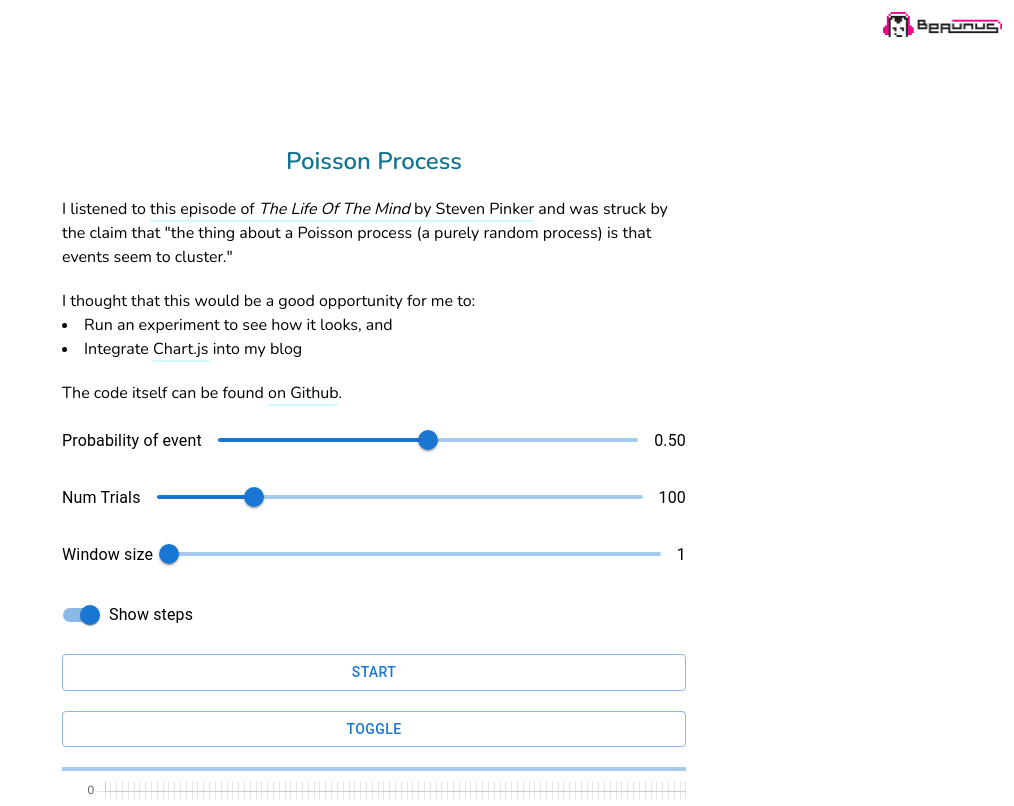
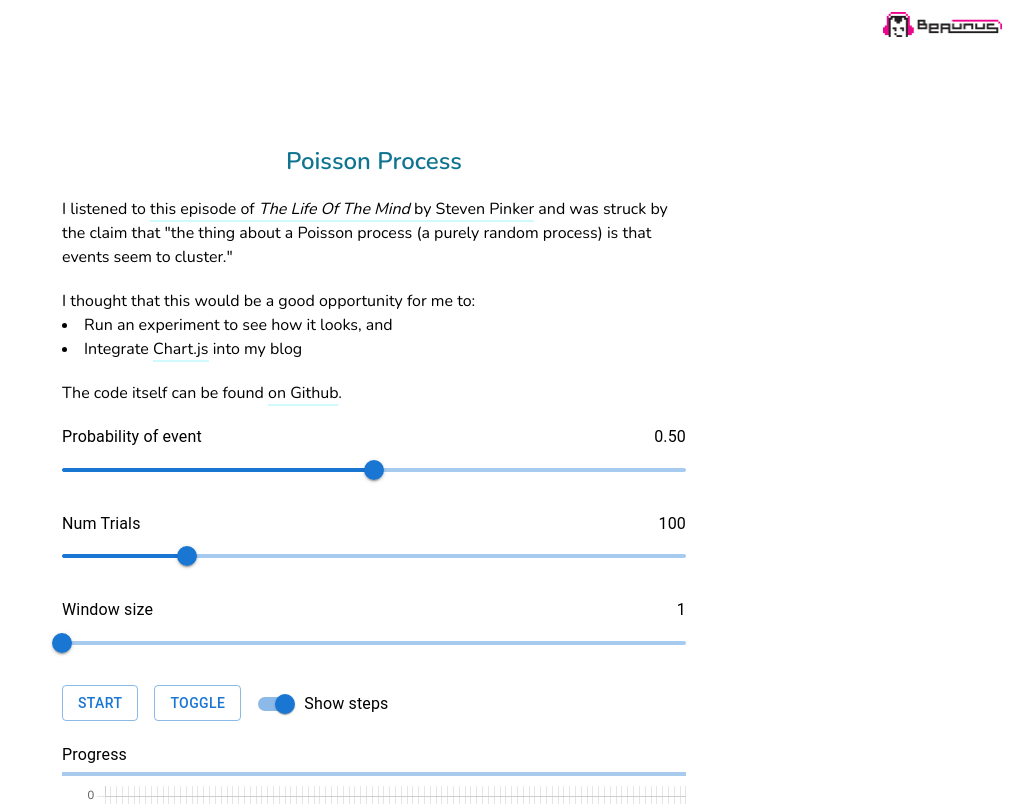
Before and after one commit to beaunus/beaunus.com, a Next.js app: page /blog/poisson in a window 1280 px wide. Shown: the top 806 px of the page, without its empty margins (266-1280 px from the left). Built offline with nearby package versions, Linux system fonts and the light colour scheme.

Commit message:
feature: improve layout

```diff
--- a/pages/blog/poisson.tsx
+++ b/pages/blog/poisson.tsx
@@ -1,8 +1,5 @@
 import Box from "@mui/material/Box";
 import Button from "@mui/material/Button";
-import CircularProgress, {
-  CircularProgressProps,
-} from "@mui/material/CircularProgress";
 import FormControlLabel from "@mui/material/FormControlLabel";
 import Grid from "@mui/material/Grid";
 import LinearProgress from "@mui/material/LinearProgress";
@@ -160,12 +157,19 @@ const Poisson: NextPage = () => {
 
             <Box>
               <Grid alignItems="center" container spacing={2}>
+                <Grid item xs>
+                  <Typography gutterBottom>
+                    <Tooltip title="How likely is the event?">
+                      <span>Probability of event</span>
+                    </Tooltip>
+                  </Typography>
+                </Grid>
                 <Grid item>
-                  <Tooltip title="How likely is the event?">
-                    <Typography gutterBottom>Probability of event</Typography>
-                  </Tooltip>
+                  <Typography gutterBottom>
+                    {probabilityOfEvent.toFixed(2)}
+                  </Typography>
                 </Grid>
-                <Grid item xs>
+              </Grid>
               <Slider
                 max={100}
                 min={0}
@@ -174,24 +178,22 @@ const Poisson: NextPage = () => {
                 }
                 value={probabilityOfEvent * 100}
               />
+            </Box>
+            <Box>
+              <Grid alignItems="center" container spacing={2}>
+                <Grid item xs>
+                  <Typography gutterBottom>
+                    <Tooltip title="How many individual events do you want to do?">
+                      <span>Num Trials</span>
+                    </Tooltip>
+                  </Typography>
                 </Grid>
                 <Grid item>
                   <Typography gutterBottom>
-                    {(Math.round(probabilityOfEvent * 100) / 100)
-                      .toLocaleString()
-                      .padEnd(4, "0")}
+                    {(10 ** numTrialsExponent).toLocaleString()}
                   </Typography>
                 </Grid>
               </Grid>
-            </Box>
-            <Box>
-              <Grid alignItems="center" container spacing={2}>
-                <Grid item>
-                  <Tooltip title="How many individual events do you want to do?">
-                    <Typography gutterBottom>Num Trials</Typography>
-                  </Tooltip>
-                </Grid>
-                <Grid item xs>
               <Slider
                 max={10}
                 min={0}
@@ -200,22 +202,22 @@ const Poisson: NextPage = () => {
                 }
                 value={numTrialsExponent}
               />
+            </Box>
+            <Box>
+              <Grid alignItems="center" container spacing={2}>
+                <Grid item xs>
+                  <Typography gutterBottom>
+                    <Tooltip title="After how many individual events do you want to 'peek' at the results so far?">
+                      <span>Window size</span>
+                    </Tooltip>
+                  </Typography>
                 </Grid>
                 <Grid item>
                   <Typography gutterBottom>
-                    {(10 ** numTrialsExponent).toLocaleString()}
+                    {(10 ** windowSizeExponent).toLocaleString()}
                   </Typography>
                 </Grid>
               </Grid>
-            </Box>
-            <Box>
-              <Grid alignItems="center" container spacing={2}>
-                <Grid item>
-                  <Tooltip title="After how many individual events do you want to 'peek' at the results so far?">
-                    <Typography gutterBottom>Window size</Typography>
-                  </Tooltip>
-                </Grid>
-                <Grid item xs>
               <Slider
                 max={10}
                 min={0}
@@ -224,15 +226,38 @@ const Poisson: NextPage = () => {
                 }
                 value={windowSizeExponent}
               />
+            </Box>
+            <Grid container spacing={2} width="100%">
+              <Grid item>
+                <Button
+                  onClick={() => {
+                    currentExperiment?.pause();
+                    const a = generateExperiment();
+                    setCurrentExperiment(a);
+                    a.performExperiment();
+                  }}
+                  variant="outlined"
+                >
+                  <Tooltip title="Start a new experiment with the above configuration">
+                    <span>Start</span>
+                  </Tooltip>
+                </Button>
               </Grid>
               <Grid item>
-                  <Typography gutterBottom>
-                    {(10 ** windowSizeExponent).toLocaleString()}
-                  </Typography>
+                <Button
+                  onClick={() => {
+                    currentExperiment?.isRunning()
+                      ? currentExperiment?.pause()
+                      : currentExperiment?.performExperiment();
+                  }}
+                  variant="outlined"
+                >
+                  <Tooltip title="Pause or resume the currently running experiment">
+                    <span>Toggle</span>
+                  </Tooltip>
+                </Button>
               </Grid>
-              </Grid>
-            </Box>
-            <Tooltip title="Do you want to 'peek' at the results throughout the experiment?">
+              <Grid item>
                 <FormControlLabel
                   control={
                     <Switch
@@ -242,38 +267,19 @@ const Poisson: NextPage = () => {
                       }
                     />
                   }
-                label="Show steps"
+                  label={
+                    <Tooltip title="Do you want to 'peek' at the results throughout the experiment?">
+                      <span>Show steps</span>
+                    </Tooltip>
+                  }
                 />
-            </Tooltip>
-            <Tooltip title="Start a new experiment with the above configuration">
-              <Button
-                onClick={() => {
-                  currentExperiment?.pause();
-                  const a = generateExperiment();
-                  setCurrentExperiment(a);
-                  a.performExperiment();
-                }}
-                variant="outlined"
-              >
-                Start
-              </Button>
-            </Tooltip>
-            <Tooltip title="Pause or resume the currently running experiment">
-              <Button
-                onClick={() => {
-                  currentExperiment?.isRunning()
-                    ? currentExperiment?.pause()
-                    : currentExperiment?.performExperiment();
-                }}
-                variant="outlined"
-              >
-                Toggle
-              </Button>
-            </Tooltip>
+              </Grid>
+            </Grid>
             <div className="w-full">
-              <Tooltip title="How far along is the whole experiment?">
+              <Box>
+                <Typography gutterBottom>Progress</Typography>
                 <LinearProgress value={percentProgress} variant="determinate" />
-              </Tooltip>
+              </Box>
               <canvas className="max-h-10" ref={samplesChartRef}></canvas>
               <canvas className="max-h-96" ref={barChartRef}></canvas>
             </div>
```
Lines whose indentation alone changed are shown as unchanged.
